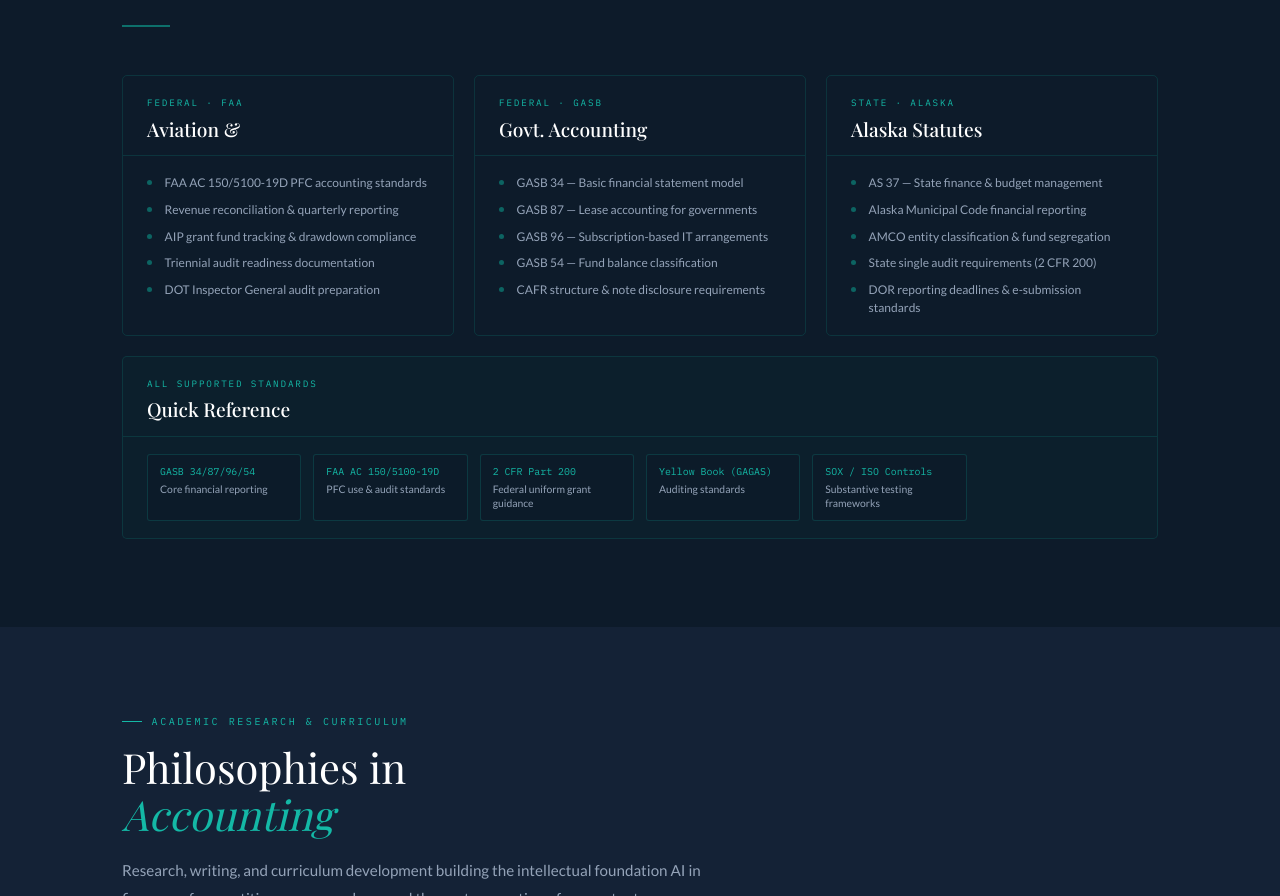
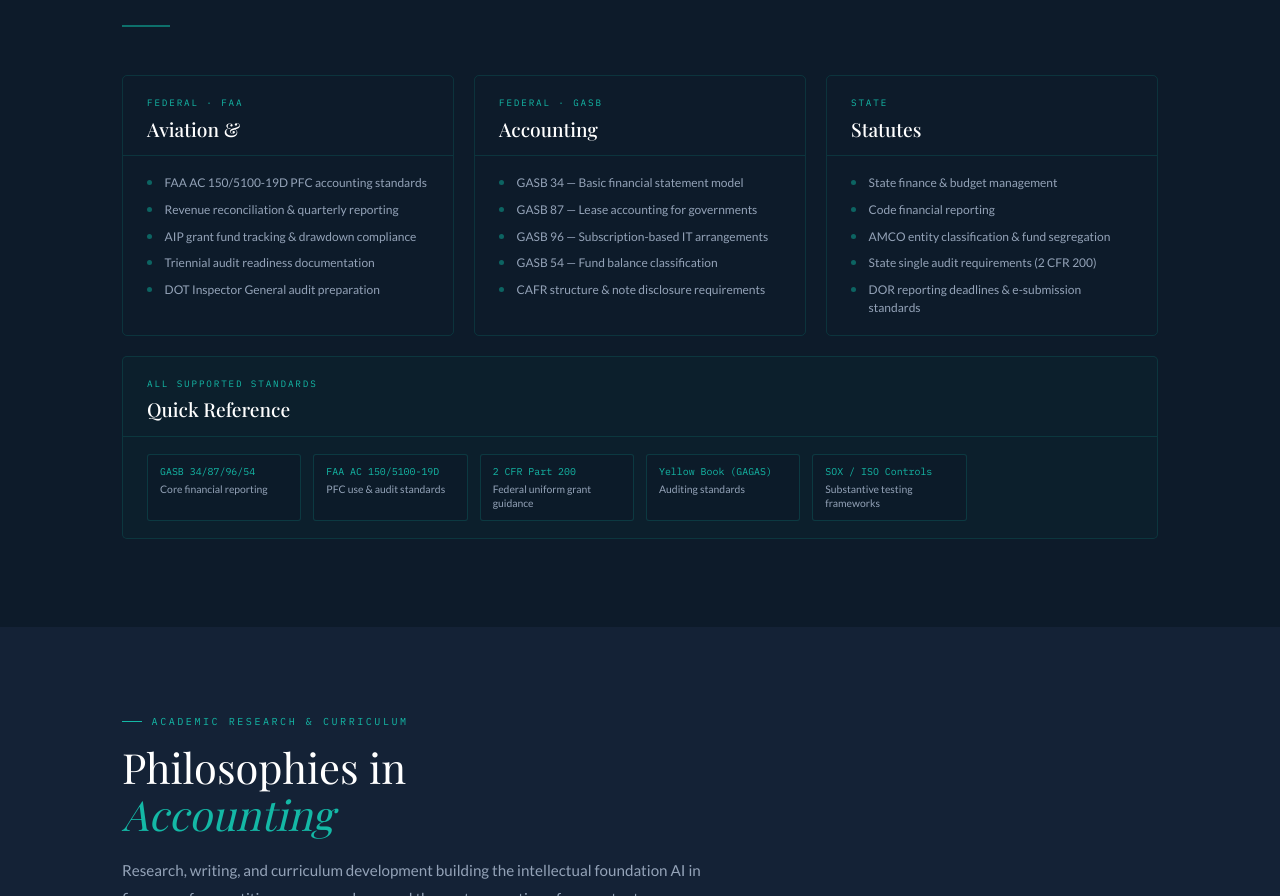
Before and after one commit to XZ-l-u/LZ, a plain HTML site: page index.html in a window 1280 px wide. Shown: the part 4768-5664 px from the top of the page. Drawn offline with nearby package versions, Linux system fonts and the light colour scheme; a web font is replaced by a local one.

Commit message:
Update index.html

```diff
--- a/index.html
+++ b/index.html
@@ -559,7 +559,7 @@ footer{background:rgba(8,16,28,0.95);border-top:1px solid rgba(13,148,136,0.12);
       <div class="vault-card">
         <div class="vault-head">
           <div class="vault-auth">Federal · GASB</div>
-          <div class="vault-name">Govt. Accounting</div>
+          <div class="vault-name">Accounting</div>
         </div>
         <div class="vault-body">
           <ul class="vault-regs">
@@ -573,13 +573,13 @@ footer{background:rgba(8,16,28,0.95);border-top:1px solid rgba(13,148,136,0.12);
       </div>
       <div class="vault-card">
         <div class="vault-head">
-          <div class="vault-auth">State · Alaska</div>
-          <div class="vault-name">Alaska Statutes</div>
+          <div class="vault-auth">State</div>
+          <div class="vault-name">Statutes</div>
         </div>
         <div class="vault-body">
           <ul class="vault-regs">
-            <li>AS 37 — State finance &amp; budget management</li>
-            <li>Alaska Municipal Code financial reporting</li>
+            <li>State finance &amp; budget management</li>
+            <li>Code financial reporting</li>
             <li>AMCO entity classification &amp; fund segregation</li>
             <li>State single audit requirements (2 CFR 200)</li>
             <li>DOR reporting deadlines &amp; e-submission standards</li>
```
